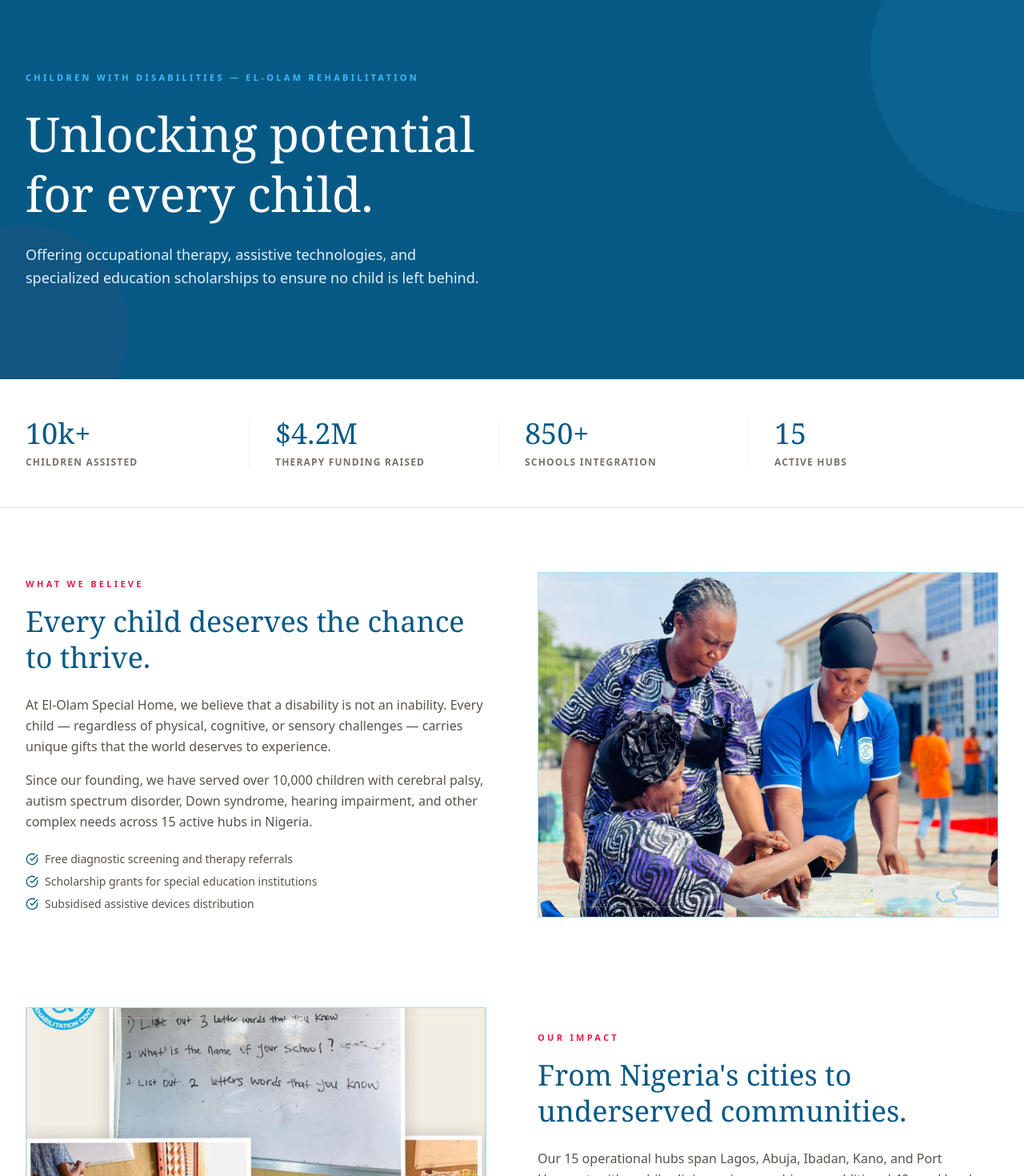
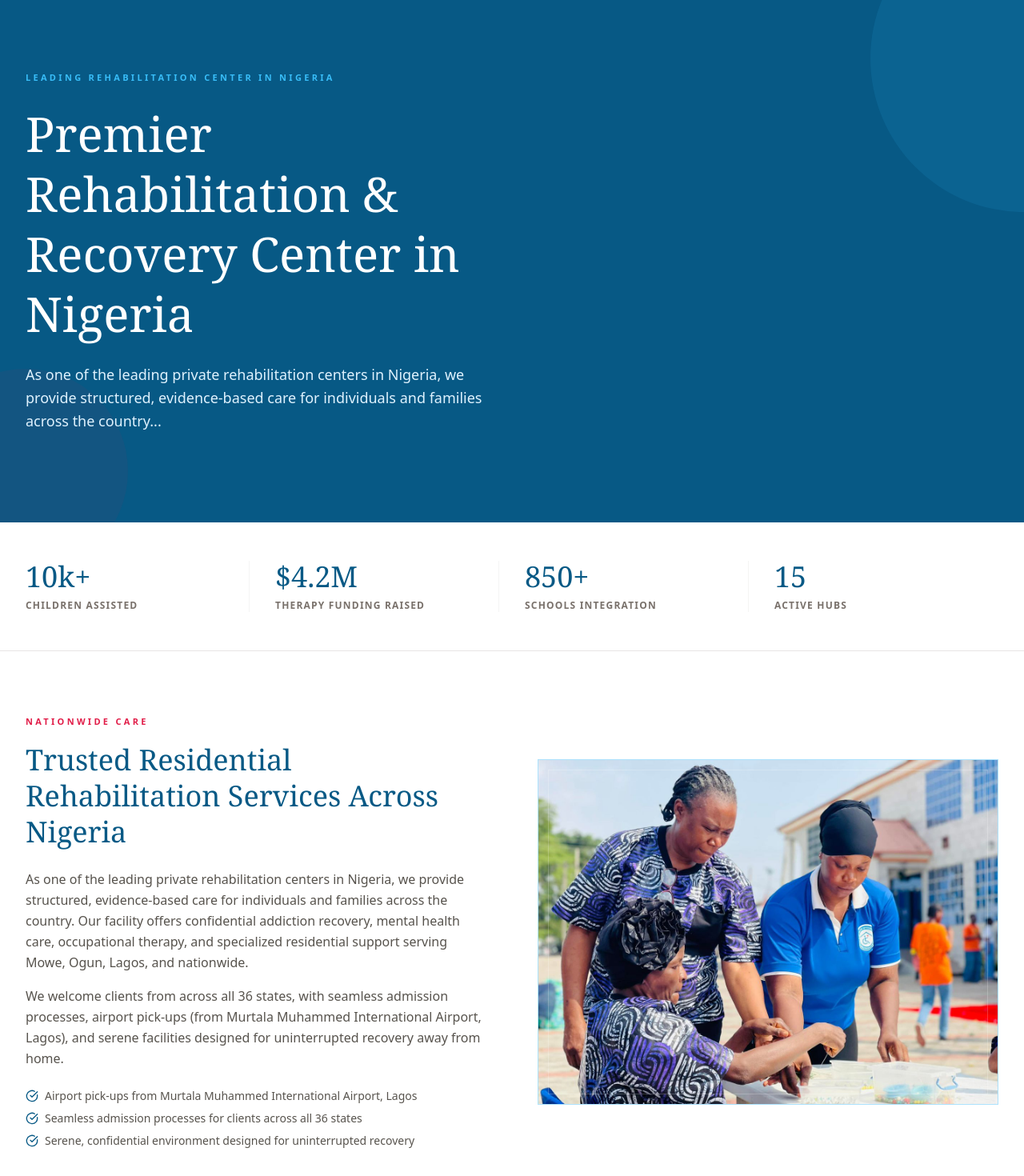
Before and after one commit to AkinpeluOluwatayo/El_olam_Frontend, a Next.js app: page / in a window 1280 px wide. Shown: the part 280-1750 px from the top of the page at 80% size. Built offline with nearby package versions, Linux system fonts and the light colour scheme.

Commit message:
feat(seo): update homepage title tag, meta description, H1/H2 headers, travel & accommodation copy, and nationwide keywords

```diff
--- a/src/app/layout.tsx
+++ b/src/app/layout.tsx
@@ -2,9 +2,9 @@ import type { Metadata } from "next";
 import "./globals.css";
 
 export const metadata: Metadata = {
-    title: "El-Olam Special Home & Rehabilitation Center",
+    title: "Leading Rehabilitation Center in Nigeria | Serving Ogun, Lagos & South-West",
     description:
-        "Offering occupational therapy, assistive technologies, and specialized education scholarships to ensure no child with disabilities is left behind.",
+        "Premier rehabilitation center in Nigeria. Offering confidential addiction recovery, mental health care, and residential support serving Mowe, Ogun, Lagos, and nationwide.",
     verification: {
         google: "s4-GmRtqfafuXKy_ZMihptT3EH-OD1PhAfr1Szq_agw",
     },
--- a/src/app/page.tsx
+++ b/src/app/page.tsx
@@ -5,9 +5,9 @@ import Link from "next/link";
 import { CheckCircle, Heart, BookOpen, Stethoscope, Users } from "lucide-react";
 
 export const metadata = {
-    title: "El-Olam Special Home & Rehabilitation Center | Unlocking Every Child's Potential",
+    title: "Leading Rehabilitation Center in Nigeria | Serving Ogun, Lagos & South-West",
     description:
-        "Offering occupational therapy, assistive technologies, and specialized education scholarships to ensure no child with disabilities is left behind.",
+        "Premier rehabilitation center in Nigeria. Offering confidential addiction recovery, mental health care, and residential support serving Mowe, Ogun, Lagos, and nationwide.",
 };
 
 const pillars = [
@@ -37,10 +37,10 @@ export default function HomePage() {
             <Header />
             <main>
                 <RichPage
-                    eyebrow="Children with Disabilities — El-Olam Rehabilitation"
-                    title="Unlocking potential for every child."
-                    lede="Offering occupational therapy, assistive technologies, and specialized education scholarships to ensure no child is left behind."
-                    heroImageAlt="Children receiving therapy at El-Olam"
+                    eyebrow="Leading Rehabilitation Center in Nigeria"
+                    title="Premier Rehabilitation & Recovery Center in Nigeria"
+                    lede="As one of the leading private rehabilitation centers in Nigeria, we provide structured, evidence-based care for individuals and families across the country..."
+                    heroImageAlt="Children receiving therapy at El-Olam Rehabilitation Center"
                     stats={[
                         { value: "10k+", label: "Children Assisted" },
                         { value: "$4.2M", label: "Therapy Funding Raised" },
@@ -49,10 +49,44 @@ export default function HomePage() {
                     ]}
                     sections={[
                         {
+                            eyebrow: "Nationwide Care",
+                            heading: "Trusted Residential Rehabilitation Services Across Nigeria",
+                            image: "/images/Service1.jpeg",
+                            imageAlt: "Serene rehabilitation facility at El-Olam",
+                            body: (
+                                <>
+                                    <p>
+                                        As one of the leading private rehabilitation centers in Nigeria,
+                                        we provide structured, evidence-based care for individuals and
+                                        families across the country. Our facility offers confidential addiction
+                                        recovery, mental health care, occupational therapy, and specialized
+                                        residential support serving Mowe, Ogun, Lagos, and nationwide.
+                                    </p>
+                                    <p>
+                                        We welcome clients from across all 36 states, with seamless admission
+                                        processes, airport pick-ups (from Murtala Muhammed International Airport, Lagos),
+                                        and serene facilities designed for uninterrupted recovery away from home.
+                                    </p>
+                                    <div className="flex flex-col gap-2 pt-2">
+                                        {[
+                                            "Airport pick-ups from Murtala Muhammed International Airport, Lagos",
+                                            "Seamless admission processes for clients across all 36 states",
+                                            "Serene, confidential environment designed for uninterrupted recovery",
+                                        ].map((item) => (
+                                            <div key={item} className="flex items-start gap-2 text-sm">
+                                                <CheckCircle className="size-4 text-brand-primary mt-0.5 flex-none" />
+                                                <span>{item}</span>
+                                            </div>
+                                        ))}
+                                    </div>
+                                </>
+                            ),
+                        },
+                        {
                             eyebrow: "What We Believe",
-                            heading: "Every child deserves the chance to thrive.",
-                            image: "/images/Service1.jpeg",
-                            imageAlt: "Child with occupational therapist at session",
+                            heading: "Every child and individual deserves the chance to thrive.",
+                            image: "/images/Service2.jpeg",
+                            imageAlt: "Child with therapist at session",
                             body: (
                                 <>
                                     <p>
```
